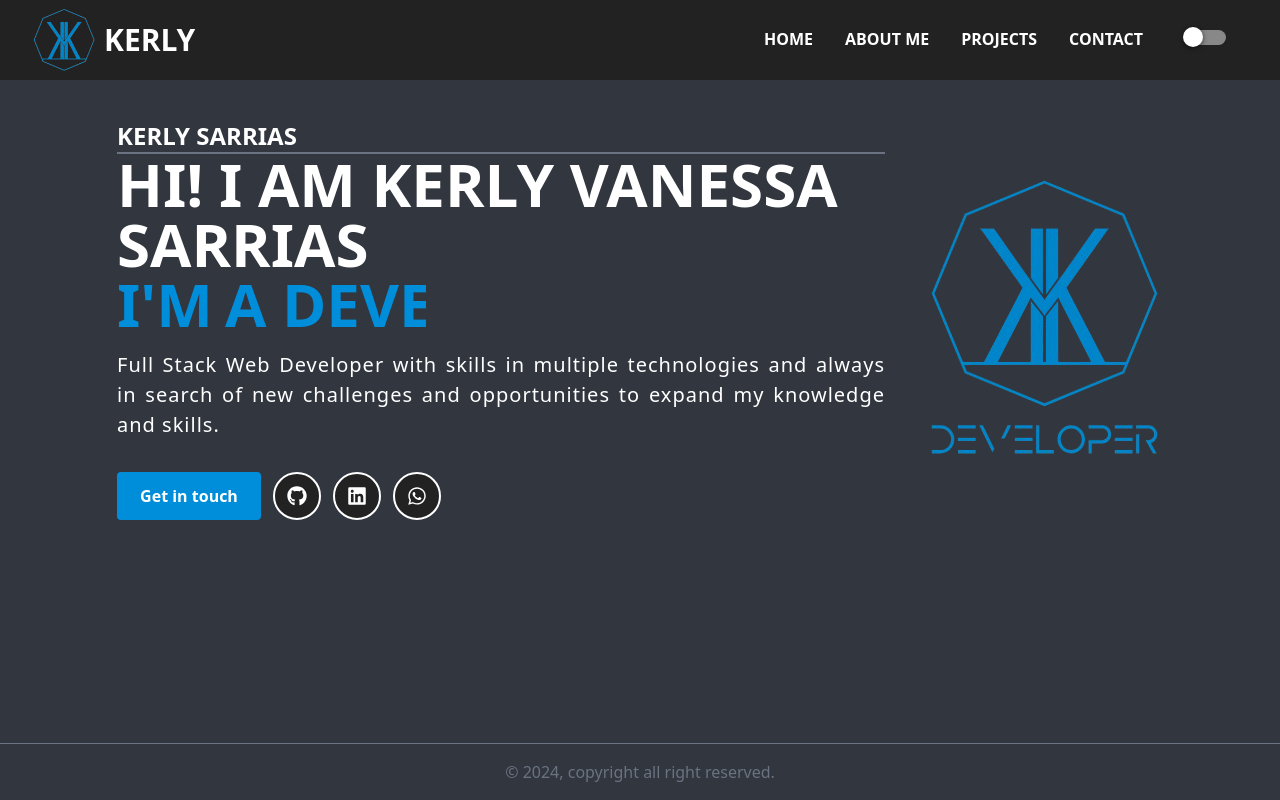
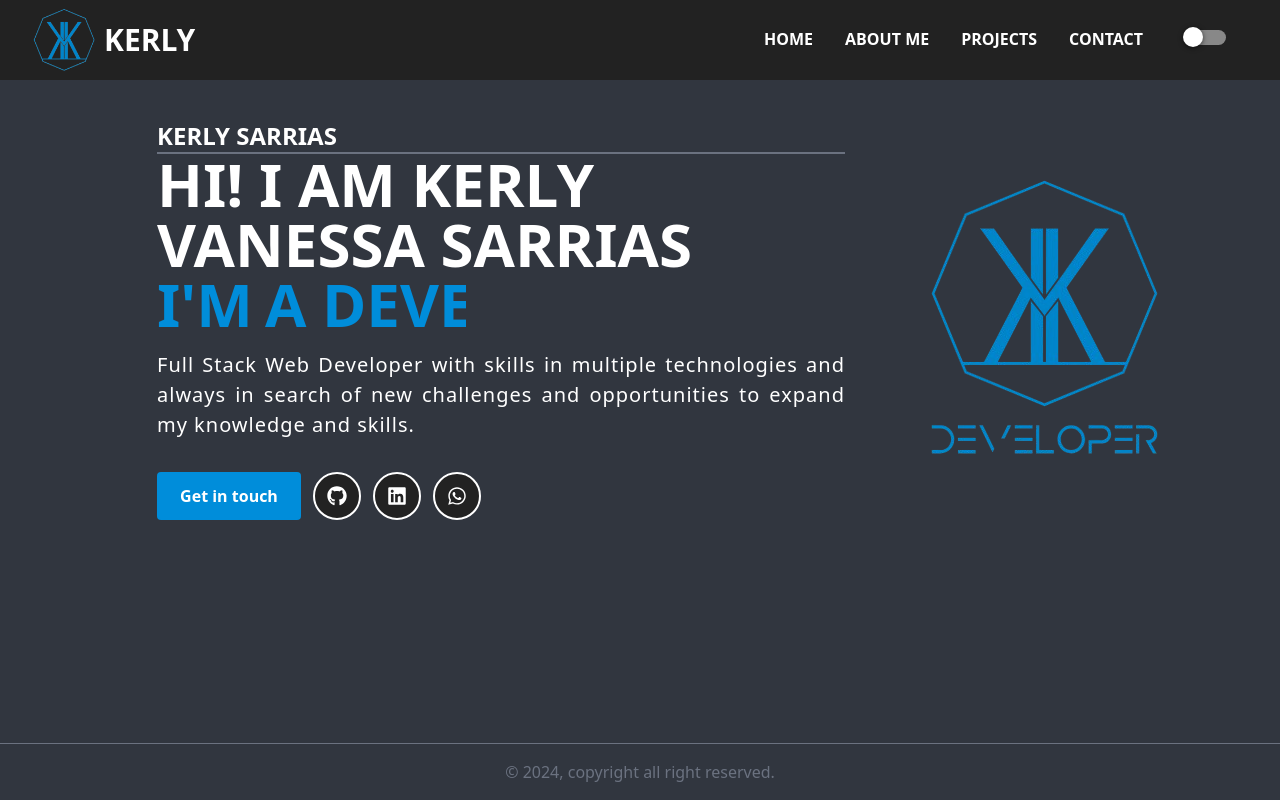
Before and after one commit to KerlyVanesaSarrias/portfolio, a React (Vite) app: page / in a window 1280 px wide. Built offline with nearby package versions, Linux system fonts and the light colour scheme.

Commit message:
add pading home

```diff
--- a/src/pages/HomePage.jsx
+++ b/src/pages/HomePage.jsx
@@ -8,7 +8,7 @@ import { CONTACT_PATH } from "../constants";
 const HomePage = () => {
     return (
         <div className='basis-full 2xl:basis-3/5 flex flex-col md:flex-row  items-center justify-center  py-10 '>
-            <div className="basis-full md:basis-3/5  2xl:w-3/4  ">
+            <div className="basis-full md:basis-3/5  2xl:w-3/4 px-10 ">
                 <h1 className="brand">Kerly Sarrias</h1>
                 <h2 className=" dark-text font-bold uppercase text-3xl md:text-6xl 2xl:text-9xl ">Hi! i am Kerly Vanessa Sarrias</h2>
                 <div className="flex gap-3">
```
